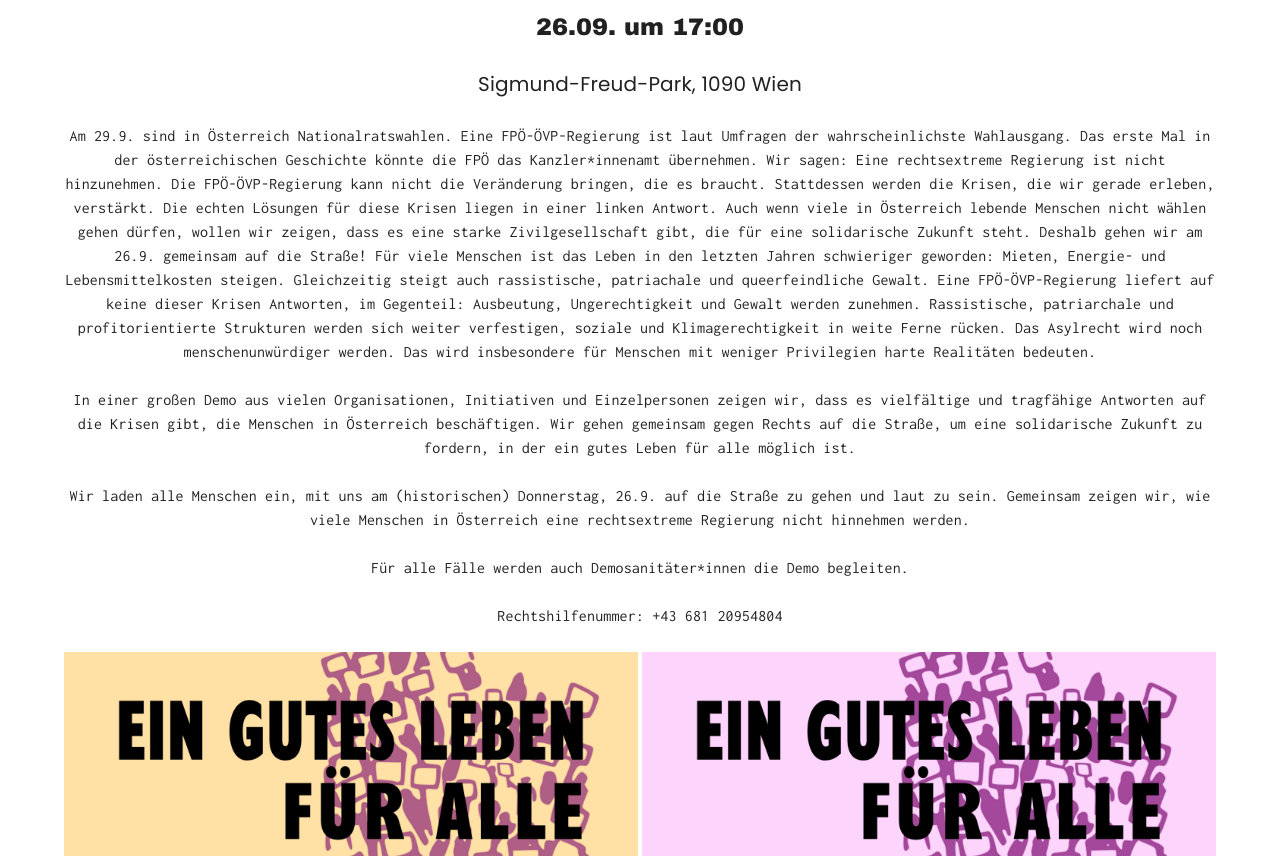
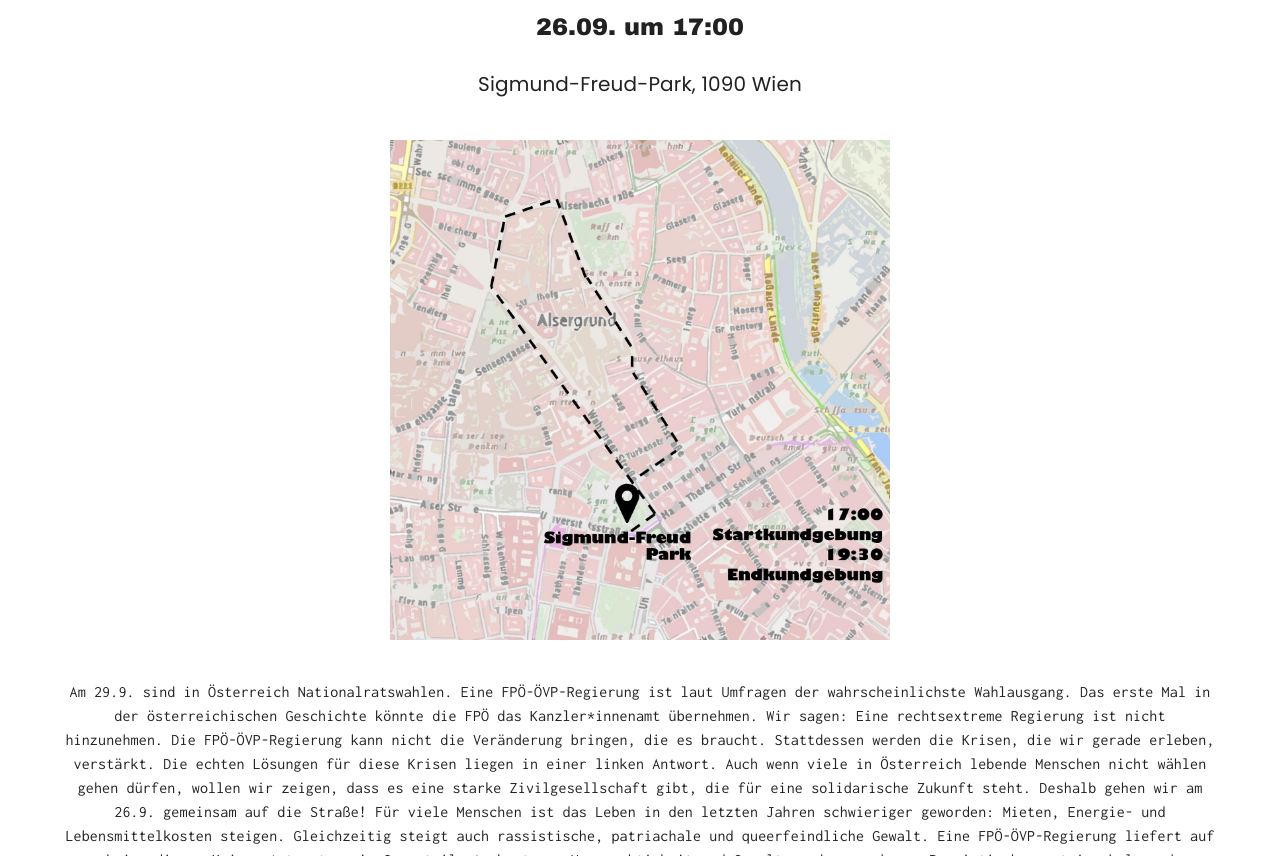
Before and after one commit to schaunedweg/gemeinsam, a React (Create React App) app: page /#/gemeinsam/program in a window 1280 px wide. Before the commit this address led to /#/. Shown: the part 460-1316 px from the top of the page. Built offline with nearby package versions, Linux system fonts and the light colour scheme.

Commit message:
add program translation & route image

```diff
--- /dev/null
+++ b/src/components/DemoRoute.js
@@ -0,0 +1,29 @@
+import Box from '@mui/material/Box'
+import ImageList from '@mui/material/ImageList'
+import ImageListItem from '@mui/material/ImageListItem'
+
+const demoroutePath = '/gemeinsam/demoroute.jpg'
+
+const DemoRoute = () => {
+    return (
+        <Box sx={{ display: 'flex', justifyContent: 'center' }}>
+            <ImageList
+                cols={1}
+                sx={{
+                    width: { xs: 'auto', sm: '500px' },
+                    height: 'auto',
+                }}
+            >
+                <ImageListItem>
+                    <img
+                        srcSet={demoroutePath}
+                        alt="demo route"
+                        loading="lazy"
+                    />
+                </ImageListItem>
+            </ImageList>
+        </Box>
+    )
+}
+
+export default DemoRoute
--- a/src/components/Flyers.js
+++ b/src/components/Flyers.js
@@ -23,8 +23,7 @@
                     <ImageListItem>
                         <img
                             srcSet={`${item}?w=164&h=164&fit=crop&auto=format&dpr=2 2x`}
-                            src={`${item}?w=164&h=164&fit=crop&auto=format`}
-                            alt={'demo flyer'}
+                            alt="demo flyer"
                             loading="lazy"
                         />
                     </ImageListItem>
--- a/src/locales/de/translation.json
+++ b/src/locales/de/translation.json
@@ -27,6 +27,6 @@
     "program": {
         "nav": "Programm",
         "title": "Ablauf und Programm",
-        "text": "<strong>17:00 - Startkundgebung im Sigmund-Freud-Park</strong><br/><i>Die Reden folgen in Kürze.</i><br/><i>Es wird auch ÖGS-Dolmetsch geben.</i><br/>~<br/>Parallel findet ein Kinderprogramm statt. Wir laden alle Kinder ein, mit ihren Betreungspersonen vorbeizukommen und z.B. Demo-Schilder zu malen.<br/><br/><strong>18:00 - Demozug durch den 9. Bezirk</strong><br/>Vielfältiger Demonstrationszug mit dem Vengabus und vielfältigen thematischen Demo-Blöcken<br/><br/><strong>19:30 - Große Endkundgebung im Sigmund-Freud-Park</strong><br/><i>Die Reden folgen in Kürze.</i><br/><i>Es wird auch ÖGS-Dolmetsch geben.</i><br/><br/><strong>Musik-Acts</strong><br/>ERNST: Eine Fusion aus Grunge, Punk, Indie Pop und New Wave mit queerfeministischen Botschaften und ihrem neuen Song \"Widerstand\"<br/>~<br/>TUTTI DILEMMA: Full Power Crazy Keyboard Punk Rap'n'Roll + Freakshows mit kapitalismuskritischen Texten"
+        "text": "<strong>17:00 - Startkundgebung im Sigmund-Freud-Park</strong><br/><i>Die Reden folgen in Kürze.</i><br/><i>Es wird auch ÖGS-Dolmetsch geben.</i><br/>~<br/>Parallel findet ein Kinderprogramm statt. Wir laden alle Kinder ein, mit ihren Betreungspersonen vorbeizukommen und z.B. Demo-Schilder zu malen.<br/><br/><strong>18:00 - Demozug durch den 9. Bezirk</strong><br/>Vielfältiger Demonstrationszug mit dem Vengabus und vielfältigen thematischen Demo-Blöcken<br/><br/><strong>19:30 - Große Endkundgebung im Sigmund-Freud-Park</strong><br/><i>Die Reden folgen in Kürze.</i><br/><i>Es wird auch ÖGS-Dolmetsch geben.</i><br/><br/><strong>Musik-Acts</strong><br/><strong>ERNST</strong>: Eine Fusion aus Grunge, Punk, Indie Pop und New Wave mit queerfeministischen Botschaften und ihrem neuen Song \"Widerstand\"<br/>~<br/><strong>TUTTI DILEMMA</strong>: Full Power Crazy Keyboard Punk Rap'n'Roll + Freakshows mit kapitalismuskritischen Texten"
     }
 }
--- a/src/locales/en/translation.json
+++ b/src/locales/en/translation.json
@@ -26,7 +26,7 @@
     },
     "program": {
         "nav": "Program",
-        "title": "Program",
-        "text": "<i>Coming soon..</i>"
+        "title": "Route and Program",
+        "text": "<strong>17:00 - Starting rally in Sigmund Freud Park</strong><br/><i>The speeches will follow shortly.</i><br/><i>There will also be the Austrian Sign Language (ÖGS) interpretation.</i><br/>~<br/>A children's program will take place at the same time. We invite all children to come along with their carers and, for example, to paint demonstration signs.<br/><br/><strong>18:00 - Demonstration march through the 9th district</strong><br/>Diverse demonstration march with the Venga bus and diverse thematic demonstration blocks<br/><br/><strong>19:30 - Big final rally in Sigmund Freud Park</strong><br/><i>The speeches will follow shortly.</i><br/><i>There will also be the Austrian Sign Language (ÖGS) interpretation.</i><br/><br/><strong>Music acts</strong><br/><strong>ERNST</strong>: A fusion of grunge, punk, indie pop and new wave with queer feminist messages and their new song \"Widerstand\"<br/>~<br/><strong>TUTTI DILEMMA</strong>: Full Power Crazy Keyboard Punk Rap'n'Roll + Freakshows with capitalist-critical lyrics"
     }
 }
--- a/src/pages/HomePage.jsx
+++ b/src/pages/HomePage.jsx
@@ -4,6 +4,7 @@
 import Stack from '@mui/material/Stack'
 import Typography from '@mui/material/Typography'
 
+import DemoRoute from '../components/DemoRoute'
 import Flyers from '../components/Flyers'
 import Footer from '../components/Footer'
 import PageTitle from '../components/PageTitle'
@@ -27,6 +28,7 @@
                 <Typography variant="h6" sx={{ fontFamily: 'Poppins' }}>
                     {t('home.location')}
                 </Typography>
+                <DemoRoute />
                 <Typography variant="body1" sx={{ fontFamily: 'Inconsolata' }}>
                     <Trans
                         i18nKey="home.text"
--- a/src/pages/ProgramPage.jsx
+++ b/src/pages/ProgramPage.jsx
@@ -4,6 +4,7 @@
 import Stack from '@mui/material/Stack'
 import Typography from '@mui/material/Typography'
 
+import DemoRoute from '../components/DemoRoute'
 import PageTitle from '../components/PageTitle'
 
 const ProgramPage = () => {
@@ -16,6 +17,7 @@
                 <Typography variant="h4" sx={{ fontFamily: 'Archivo Black' }}>
                     {t('program.title')}
                 </Typography>
+                <DemoRoute />
                 <Typography variant="body1" sx={{ fontFamily: 'Inconsolata' }}>
                     <Trans
                         i18nKey="program.text"
```
Also changed, not shown: public/demoroute.jpg (added).
